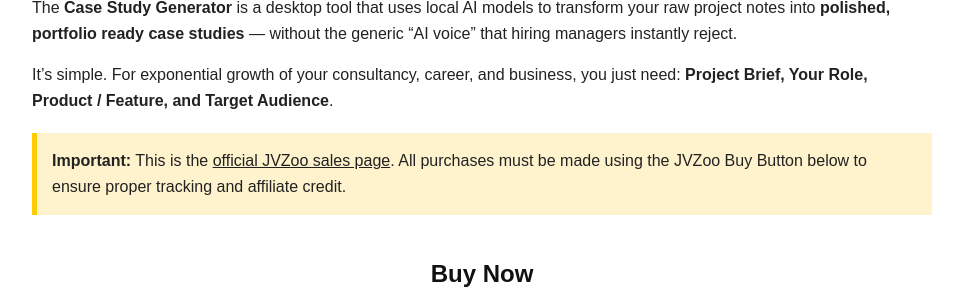
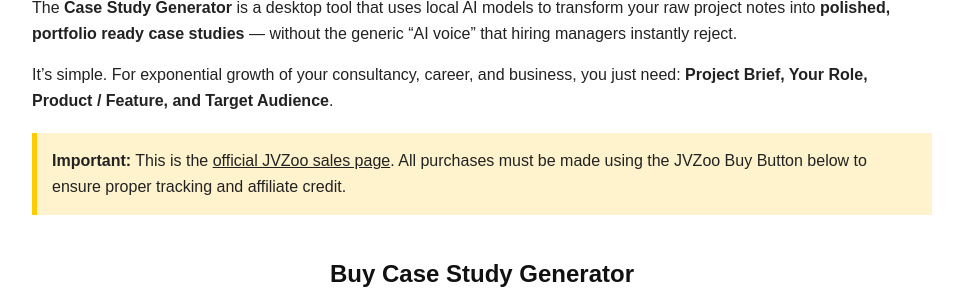
Before and after one commit to vinaybhagatd/ux-case-study-generator-site, a Jekyll site: the page jv-sales/index.html, which Jekyll copies as it is, in a window 1280 px wide and 1400 px high, scrolled down 307 px, cut to the strip 0-289 px from the top of the window. Shown: the whole strip, without its empty margins (158-1121 px from the left). Built offline with Jekyll 4.4.1, drawn with Linux system fonts in a browser that asks for light colours; some of the changed text lies outside the part shown.

Commit message:
Button text updated

```diff
--- a/jv-sales/index.html
+++ b/jv-sales/index.html
@@ -50,7 +50,7 @@
   </div>
 
   <div class="buy-button">
-  <h2>Buy Now</h2>
+  <h2>Buy Case Study Generator</h2>
 
   <!-- JVZoo Buy Button -->
   <a href="https://www.jvzoo.com/b/117185/443755/12">
@@ -106,7 +106,7 @@
   </div>
 
   <div class="buy-button">
-  <h2>Buy Now</h2>
+  <h2>Buy Case Study Generator</h2>
 
   <!-- JVZoo Buy Button -->
   <a href="https://www.jvzoo.com/b/117185/443755/12">
```
